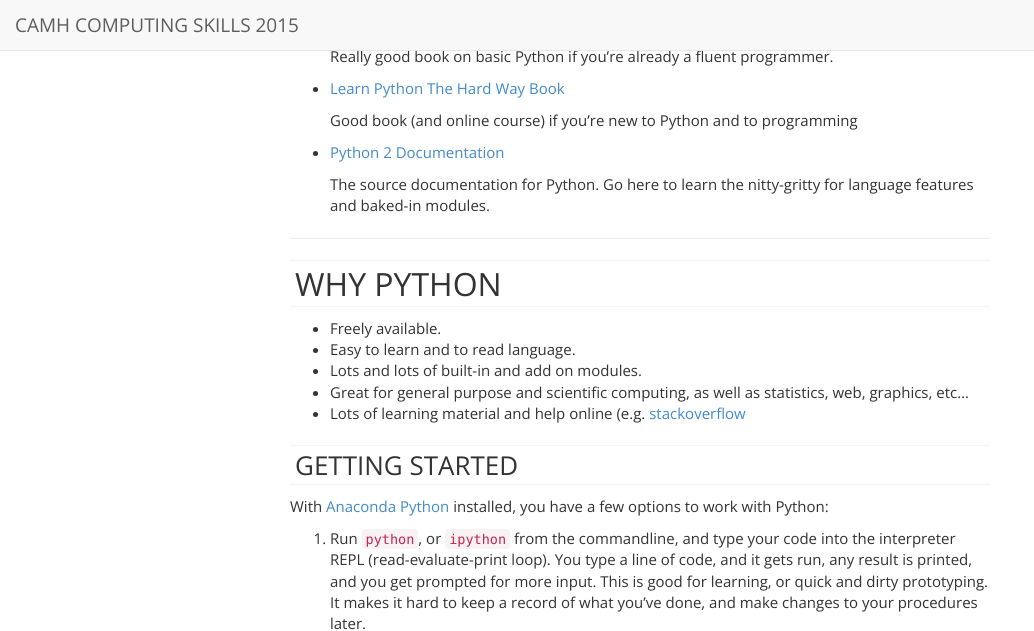
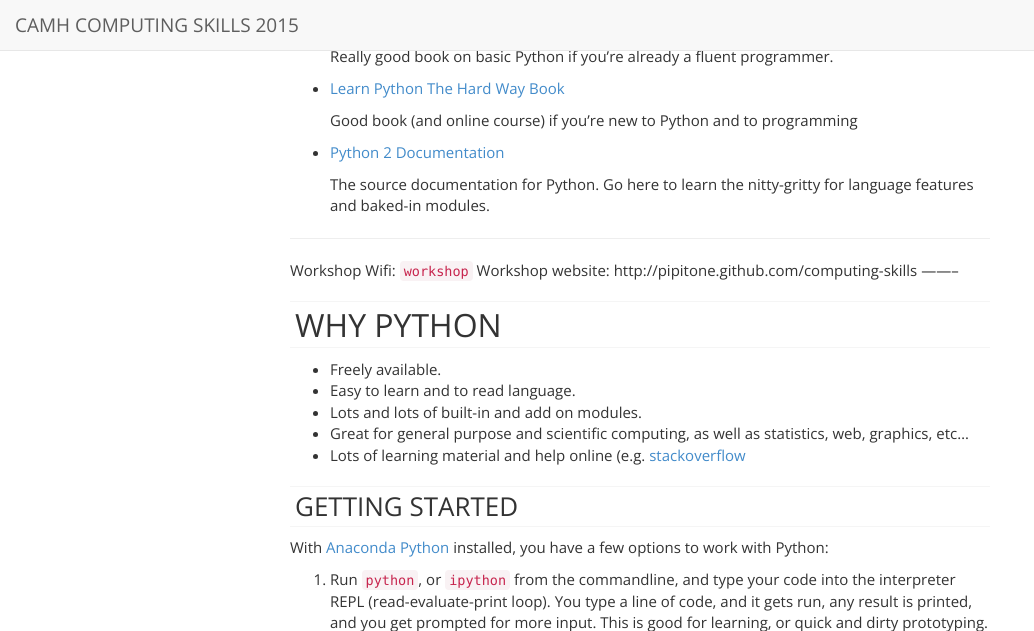
Before and after one commit to TIGRLab/computing-skills-march-2015, a Jekyll site: the page built from python-intro.html, in a window 1280 px wide and 900 px high, scrolled down 564 px, cut to the strip 0-631 px from the top of the window. Shown: the whole strip, without its empty margins (0-1034 px from the left). Built offline with Jekyll 4.4.1, drawn with Linux system fonts in a browser that asks for light colours; nearby versions of some CDN libraries; Markdown is read by kramdown in place of the engine named in the settings.

Commit message:
Added workshop wifi

```diff
--- a/_includes/python-intro.md
+++ b/_includes/python-intro.md
@@ -43,6 +43,10 @@ Things to read:
     The source documentation for Python. Go here to learn the nitty-gritty for
     language features and baked-in modules.
 
+
+--------
+Workshop Wifi: `workshop`
+Workshop website: http://pipitone.github.com/computing-skills
 --------
 
 ## Why Python
```
